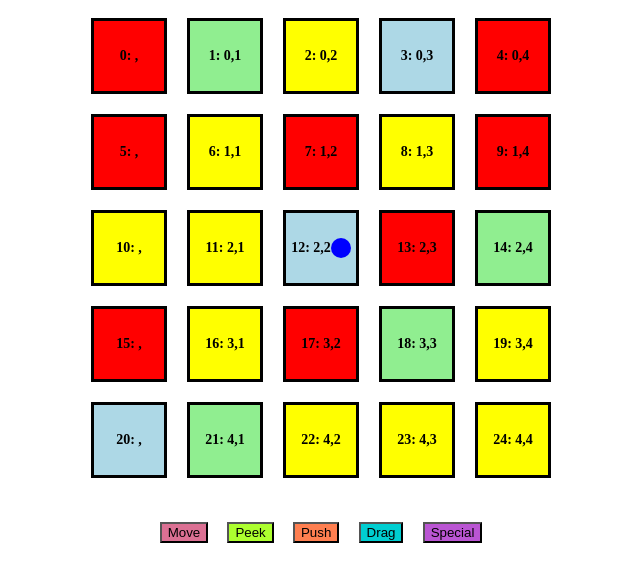
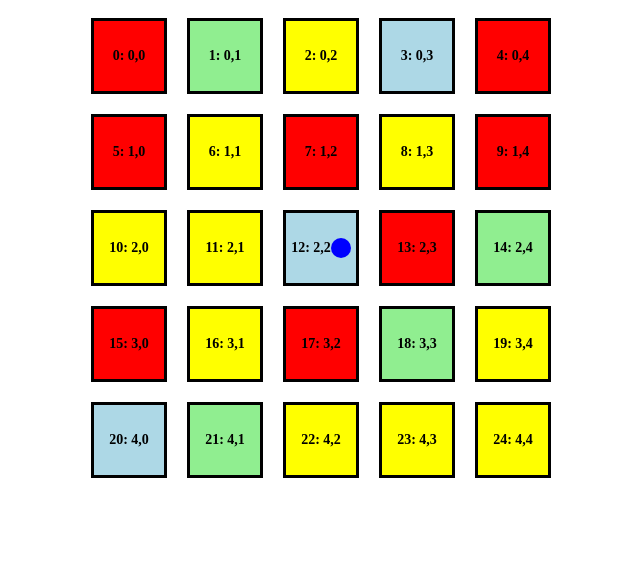
Before and after one commit to murixiyang/Room25, an Angular app in the folder Room25Web/: page / in a window 1280 px wide. Shown: the top 582 px of the page, without its empty margins (319-959 px from the left). Built offline with nearby package versions, Linux system fonts and the light colour scheme.

Commit message:
Separate action choose board

```diff
--- /dev/null
+++ b/Room25Web/src/app/action-choose-board/action-choose-board.component.css
@@ -0,0 +1,9 @@
+.player-actions {
+  display: flex;
+  /* justify-content: center; */
+  margin-top: 5%;
+}
+
+.action {
+  margin: 2%;
+}
--- /dev/null
+++ b/Room25Web/src/app/action-choose-board/action-choose-board.component.html
@@ -0,0 +1,37 @@
+<div class="player-actions">
+  <button
+    class="action"
+    [ngClass]="'action-move'"
+    (click)="gameboard.showAvailableRoomsForAction()"
+  >
+    Move
+  </button>
+  <button
+    class="action"
+    [ngClass]="'action-peek'"
+    (click)="gameboard.showAvailableRoomsForAction()"
+  >
+    Peek
+  </button>
+  <button
+    class="action"
+    [ngClass]="'action-push'"
+    (click)="gameboard.showAvailableRoomsForAction()"
+  >
+    Push
+  </button>
+  <button
+    class="action"
+    [ngClass]="'action-drag'"
+    (click)="gameboard.showAvailableRoomsForAction()"
+  >
+    Drag
+  </button>
+  <button
+    class="action"
+    [ngClass]="'action-special'"
+    (click)="gameboard.showAvailableRoomsForAction()"
+  >
+    Special
+  </button>
+</div>
--- /dev/null
+++ b/Room25Web/src/app/action-choose-board/action-choose-board.component.ts
@@ -0,0 +1,14 @@
+import { Component } from '@angular/core';
+import { NgClass } from '@angular/common';
+import { GameboardComponent } from '../gameboard/gameboard.component';
+
+@Component({
+  selector: 'app-action-choose-board',
+  standalone: true,
+  imports: [GameboardComponent, NgClass],
+  templateUrl: './action-choose-board.component.html',
+  styleUrl: './action-choose-board.component.css',
+})
+export class ActionChooseBoardComponent {
+  gameboard!: GameboardComponent;
+}
--- a/Room25Web/src/app/app.component.html
+++ b/Room25Web/src/app/app.component.html
@@ -9,6 +9,7 @@
 
 <div class="gameboard-container">
   <app-gameboard></app-gameboard>
+  <!-- <app-action-choose-board></app-action-choose-board> -->
 </div>
 
 <!-- * * * * * * * * * * * * * * * * * * * * * * * * * * * * * * * * -->
--- a/Room25Web/src/app/app.component.ts
+++ b/Room25Web/src/app/app.component.ts
@@ -2,11 +2,12 @@ import { Component } from '@angular/core';
 import { RouterOutlet } from '@angular/router';
 
 import { GameboardComponent } from './gameboard/gameboard.component';
+import { ActionChooseBoardComponent } from './action-choose-board/action-choose-board.component';
 
 @Component({
   selector: 'app-root',
   standalone: true,
-  imports: [RouterOutlet, GameboardComponent],
+  imports: [RouterOutlet, GameboardComponent, ActionChooseBoardComponent],
   templateUrl: './app.component.html',
   styleUrl: './app.component.css',
 })
--- a/Room25Web/src/app/gameboard/gameboard.component.css
+++ b/Room25Web/src/app/gameboard/gameboard.component.css
@@ -9,13 +9,3 @@
 .room {
   margin: 10px;
 }
-
-.player-actions {
-  display: flex;
-  justify-content: center;
-  margin-top: 5%;
-}
-
-.action {
-  margin: 2%;
-}
--- a/Room25Web/src/app/gameboard/gameboard.component.html
+++ b/Room25Web/src/app/gameboard/gameboard.component.html
@@ -1,4 +1,3 @@
-<main>
 <div class="game-board">
   <div *ngFor="let row of roomDistribution">
     <div class="board-row">
@@ -22,44 +21,3 @@
     </div>
   </div>
 </div>
-</main>
-
-<section>
-  <div class="player-actions">
-    <button
-      class="action"
-      [ngClass]="'action-move'"
-      (click)="showAvailableRoomsForAction()"
-    >
-      Move
-    </button>
-    <button
-      class="action"
-      [ngClass]="'action-peek'"
-      (click)="showAvailableRoomsForAction()"
-    >
-      Peek
-    </button>
-    <button
-      class="action"
-      [ngClass]="'action-push'"
-      (click)="showAvailableRoomsForAction()"
-    >
-      Push
-    </button>
-    <button
-      class="action"
-      [ngClass]="'action-drag'"
-      (click)="showAvailableRoomsForAction()"
-    >
-      Drag
-    </button>
-    <button
-      class="action"
-      [ngClass]="'action-special'"
-      (click)="showAvailableRoomsForAction()"
-    >
-      Special
-    </button>
-  </div>
-</section>
--- a/Room25Web/src/app/player/player.component.ts
+++ b/Room25Web/src/app/player/player.component.ts
@@ -52,7 +52,7 @@ export class PlayerComponent {
   updatePosition(position: [number, number]): void;
 
   updatePosition(arg1: any, arg2?: any): void {
-    if (arg2) {
+    if (arg2 !== undefined) {
       this.rowIndex = arg1;
       this.colIndex = arg2;
     } else {
@@ -61,6 +61,7 @@ export class PlayerComponent {
     }
   }
 
+  // Get player action
   getRowIndex(): number {
     return this.rowIndex;
   }
--- a/Room25Web/src/app/room/room.component.ts
+++ b/Room25Web/src/app/room/room.component.ts
@@ -66,8 +66,8 @@ export class RoomComponent {
   updatePosition(rowIndex: number, colIndex: number): void;
   updatePosition(position: [number, number]): void;
 
-  updatePosition(arg1: any, arg2?: any): void {
-    if (arg2) {
+  updatePosition(arg1: any, arg2?: number): void {
+    if (arg2 !== undefined) {
       this.rowIndex = arg1;
       this.colIndex = arg2;
     } else {
```
Also changed, not shown: 1 other file (tests, documents, lock files or other folders). Lines whose indentation alone changed are shown as unchanged.
